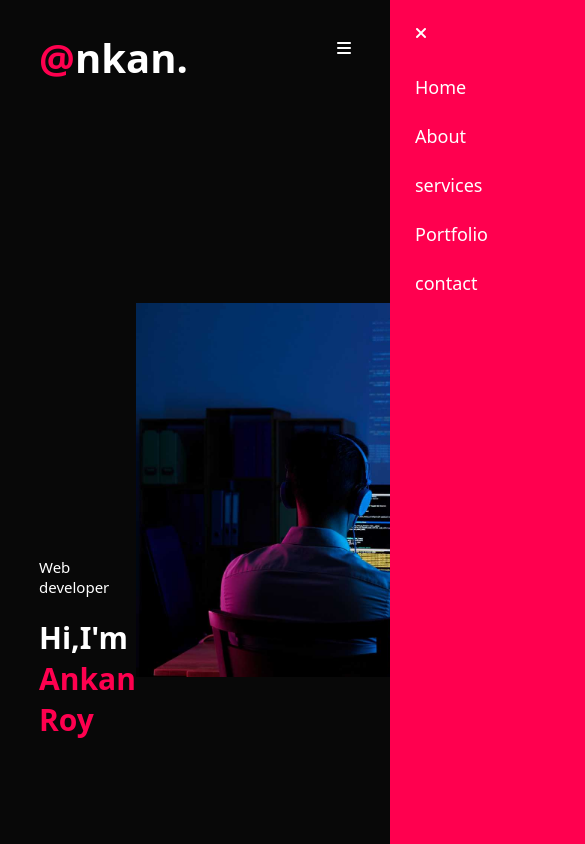
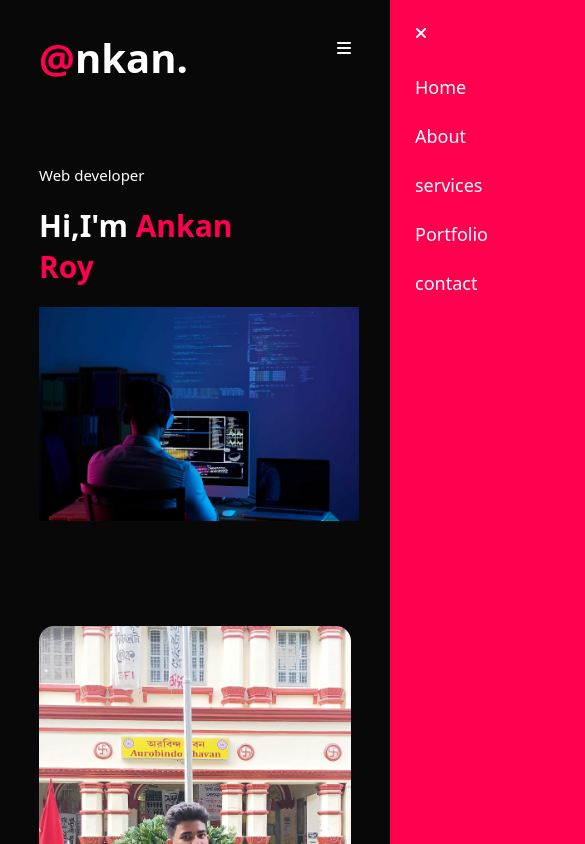
Before and after one commit to AnkanRoy321/codesoft, a plain HTML site: page 2.Portfolio/index.html in a window 390 px wide. Shown: the top 844 px of the page, 585 px wide, since content can reach past the window. Drawn offline with Linux system fonts and the light colour scheme.

Commit message:
fixed responsiveness

```diff
--- a/2.Portfolio/style.css
+++ b/2.Portfolio/style.css
@@ -19,7 +19,7 @@ body{
 
 #header{
     width: 100%;
-    height: 90vh;
+    /* height: 90vh; */
     /* background-image: url(images/undraw_hacker_mind_6y85.png);     backgroub image for large device */
     background-size: cover;
     background-position: center;
@@ -567,11 +567,21 @@ nav .fa-solid{
 
 @media only screen and (max-width:600px) {
 
-    /* #header{
-        background-image: url(images/phone-background.png);  backgroub image for small device
-    } */
+    .hero_row{
+        margin-top: 0rem;
+        display: flex;
+        flex-direction: column;
+        justify-content:flex-start;
+        align-items: start;
+        gap: 20px;
+    }
+
+    .hero_row img{
+        width: 20rem;
+    }
+
     .header-text{
-        margin-top: 100%;
+        margin-top: 5rem;
         font-size: 15px;
     }
     .header-text h1{
```
